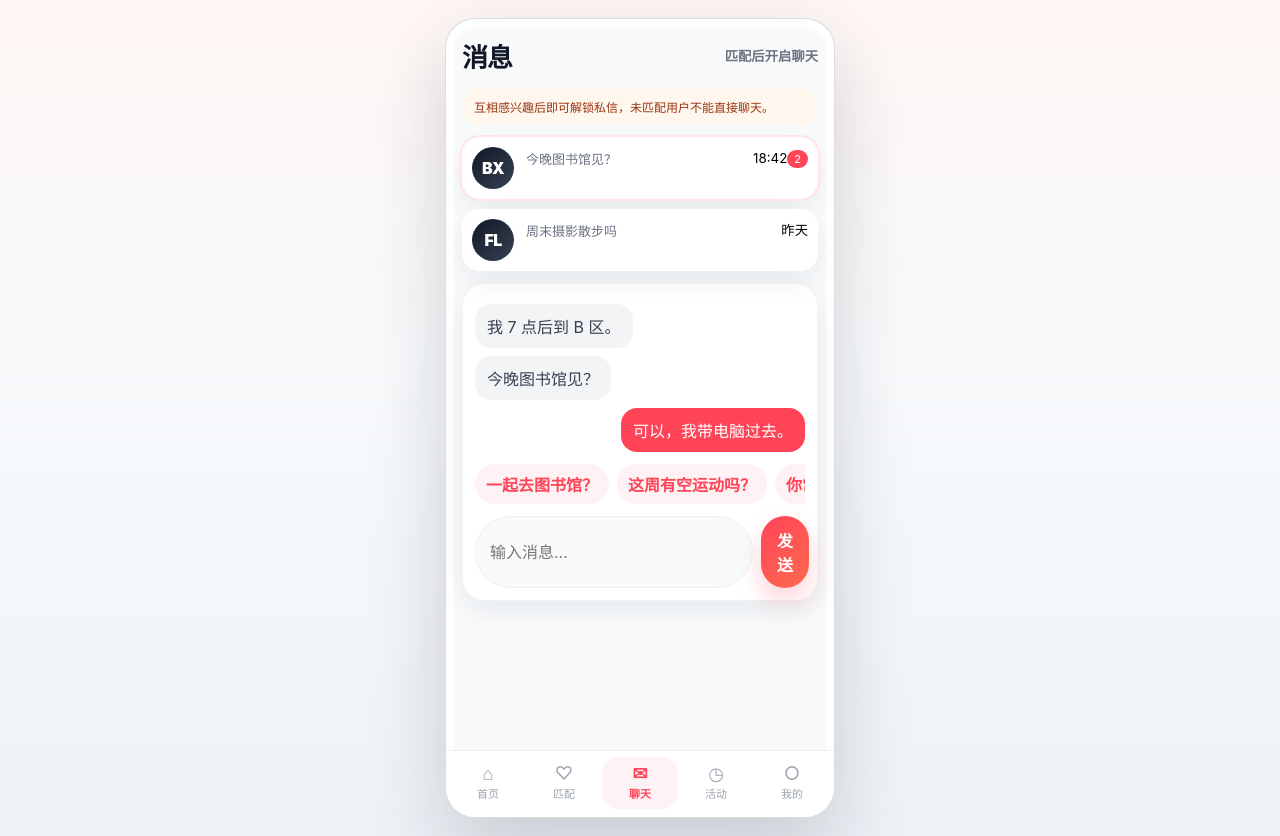
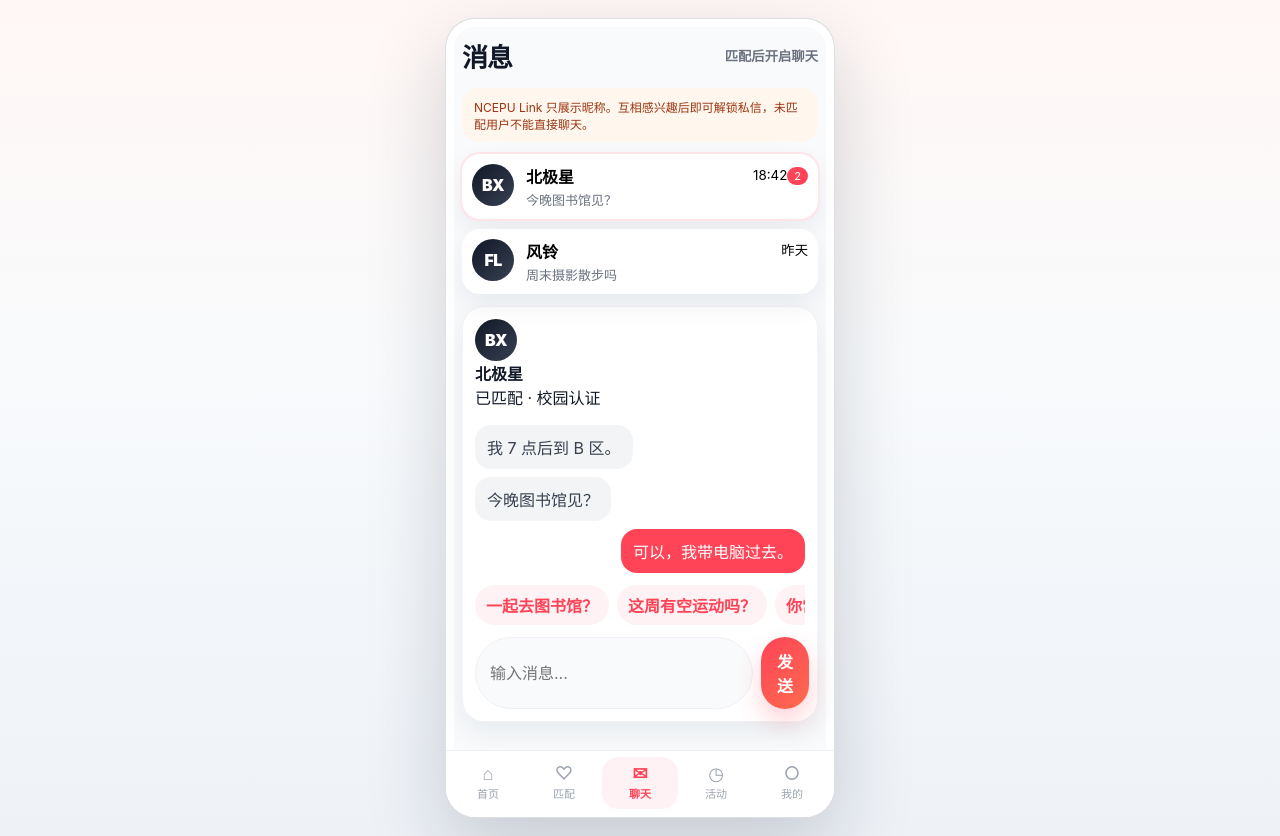
Before and after one commit to js9cpp57y4-jpg/friend-app, a React (Vite) app: page /chat in a window 1280 px wide. Built offline with nearby package versions, Linux system fonts and the light colour scheme.

Commit message:
feat: use nicknames in chat UI

```diff
--- a/src/pages/ChatPage.tsx
+++ b/src/pages/ChatPage.tsx
@@ -9,17 +9,18 @@ export function ChatPage() {
   return (
     <section>
       <header className="feed-header"><h1>消息</h1><small>匹配后开启聊天</small></header>
-      <div className="locked-tip">互相感兴趣后即可解锁私信，未匹配用户不能直接聊天。</div>
+      <div className="locked-tip">NCEPU Link 只展示昵称。互相感兴趣后即可解锁私信，未匹配用户不能直接聊天。</div>
       <div className="chat-list">
         {matchedUsers.map((user) => (
           <button key={user.id} className={`chat-item ${activeId === user.id ? 'active' : ''}`} onClick={() => setActiveId(user.id)}>
             <div className="avatar">{user.initials}</div>
-            <div><b>{user.name}</b><p>{user.last}</p></div>
+            <div><b>{user.nickname}</b><p>{user.last}</p></div>
             <div><small>{user.time}</small>{user.unread > 0 && <span className="dot">{user.unread}</span>}</div>
           </button>
         ))}
       </div>
       <article className="chat-window">
+        <div className="chat-peer"><div className="avatar">{activeUser.initials}</div><div><b>{activeUser.nickname}</b><p>已匹配 · 校园认证</p></div></div>
         {messages.map((m, i) => <p className={`bubble ${m.from === 'me' ? 'me' : ''}`} key={`${m.time}-${i}`}>{m.text}</p>)}
         <div className="icebreakers">{icebreakers.map((i) => <button key={i}>{i}</button>)}</div>
         <div className="composer"><input placeholder="输入消息..." /><button className="cta">发送</button></div>
```
